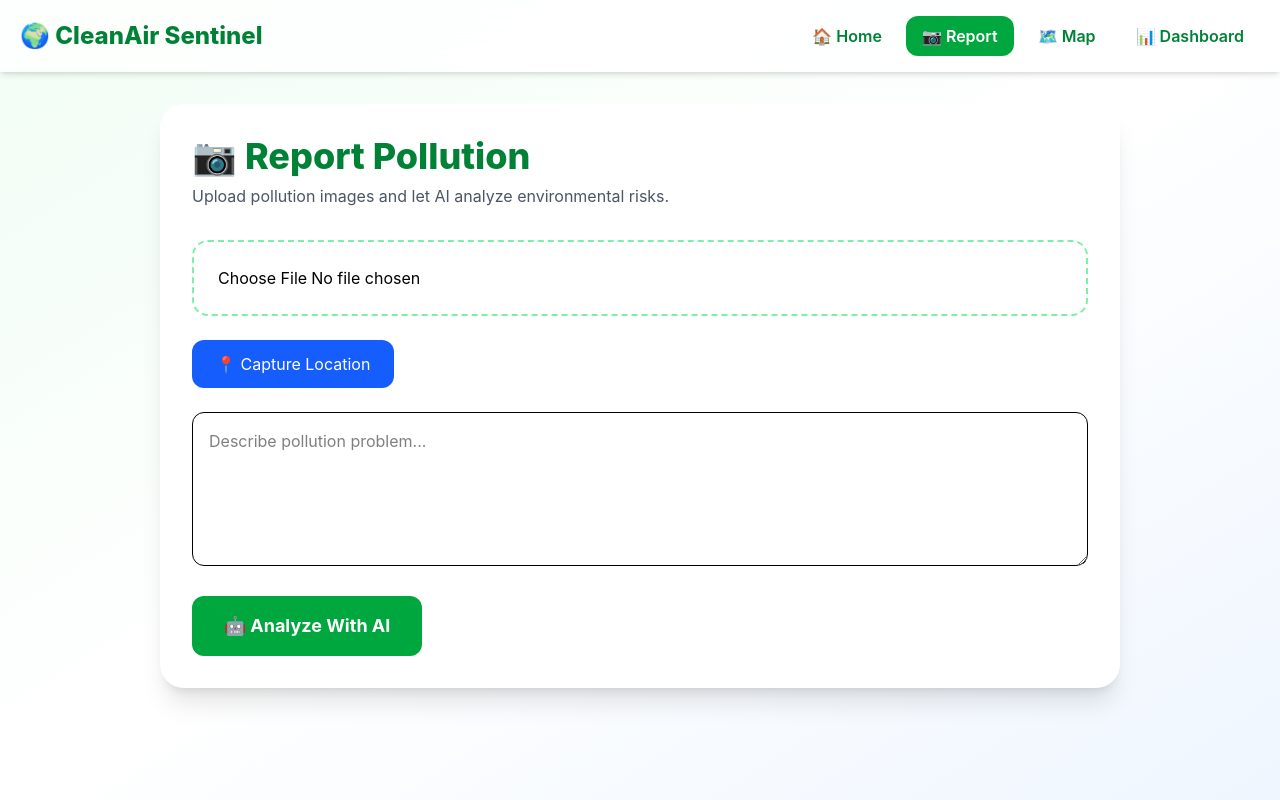
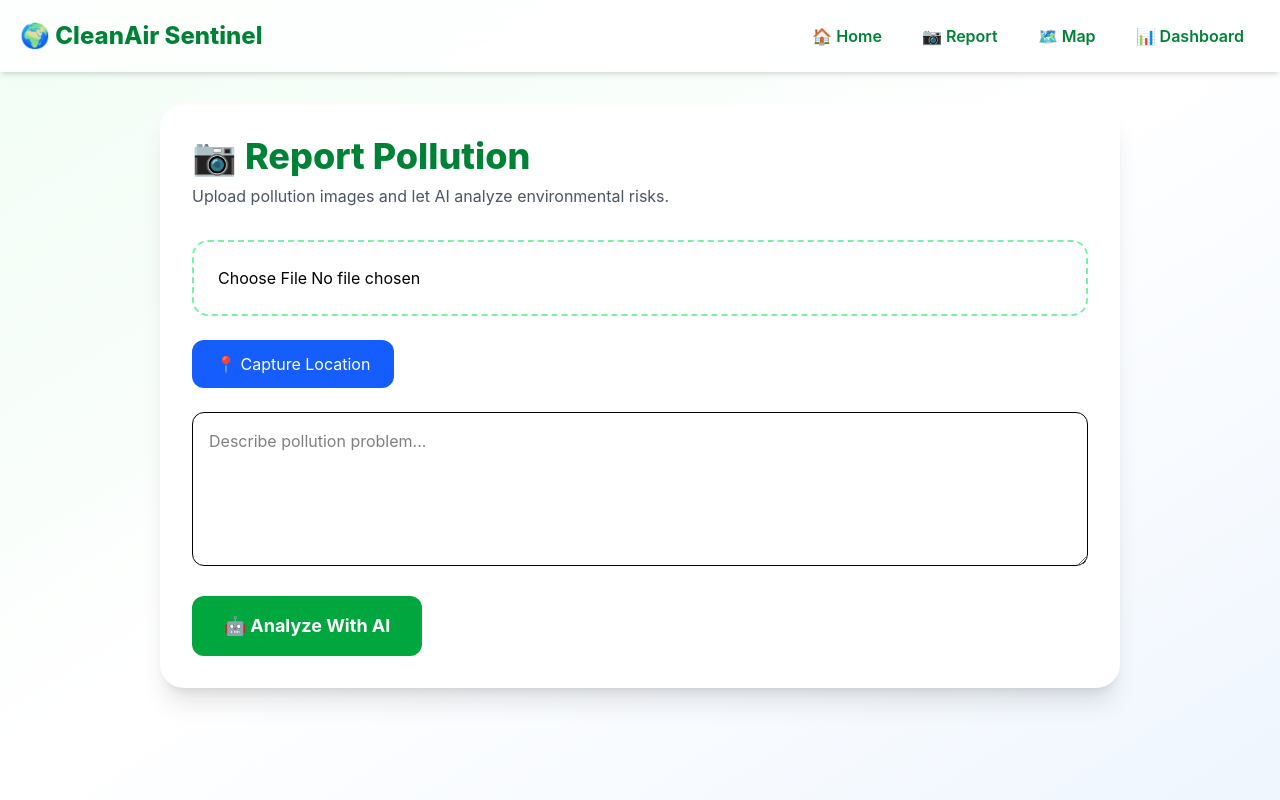
Before and after one commit to Aditya5421/cleanair-sentinel, a React (Vite) app: page /report in a window 1280 px wide. Shown: the top 800 px of the page. Built offline with nearby package versions, Linux system fonts and the light colour scheme; no server answers; the HTML template or start-up script is replaced by a standard one.

Commit message:
Fixed navbar hover styling

```diff
--- a/src/components/Navbar.jsx
+++ b/src/components/Navbar.jsx
@@ -1,17 +1,9 @@
-import { NavLink } from "react-router-dom";
+import { Link } from "react-router-dom";
 
 export default function Navbar() {
 
-  const linkStyle = ({ isActive }) =>
-    `
-    px-4 py-2 rounded-xl font-semibold
-    transition-all duration-300
-    ${
-      isActive
-        ? "bg-green-600 text-white"
-        : "text-green-700 hover:bg-green-600 hover:text-white"
-    }
-    `;
+  const linkStyle =
+    "px-4 py-2 rounded-xl font-semibold text-green-700 hover:bg-green-600 hover:text-white transition-all duration-300";
 
   return (
     <nav className="sticky top-0 z-50 bg-white/80 backdrop-blur-lg shadow-md px-5 py-4">
@@ -19,47 +11,47 @@ export default function Navbar() {
       <div className="max-w-7xl mx-auto flex flex-col md:flex-row md:justify-between md:items-center gap-4">
 
         {/* Logo */}
-        <NavLink
+        <Link
           to="/"
           className="text-2xl font-extrabold text-green-700 whitespace-nowrap text-center md:text-left"
         >
           🌍 CleanAir Sentinel
-        </NavLink>
+        </Link>
 
 
         {/* Menu */}
         <div className="flex flex-wrap justify-center gap-2">
 
-          <NavLink
+          <Link
             to="/"
             className={linkStyle}
           >
             🏠 Home
-          </NavLink>
+          </Link>
 
 
-          <NavLink
+          <Link
             to="/report"
             className={linkStyle}
           >
             📷 Report
-          </NavLink>
+          </Link>
 
 
-          <NavLink
+          <Link
             to="/map"
             className={linkStyle}
           >
             🗺️ Map
-          </NavLink>
+          </Link>
 
 
-          <NavLink
+          <Link
             to="/dashboard"
             className={linkStyle}
           >
             📊 Dashboard
-          </NavLink>
+          </Link>
 
         </div>
 
```
